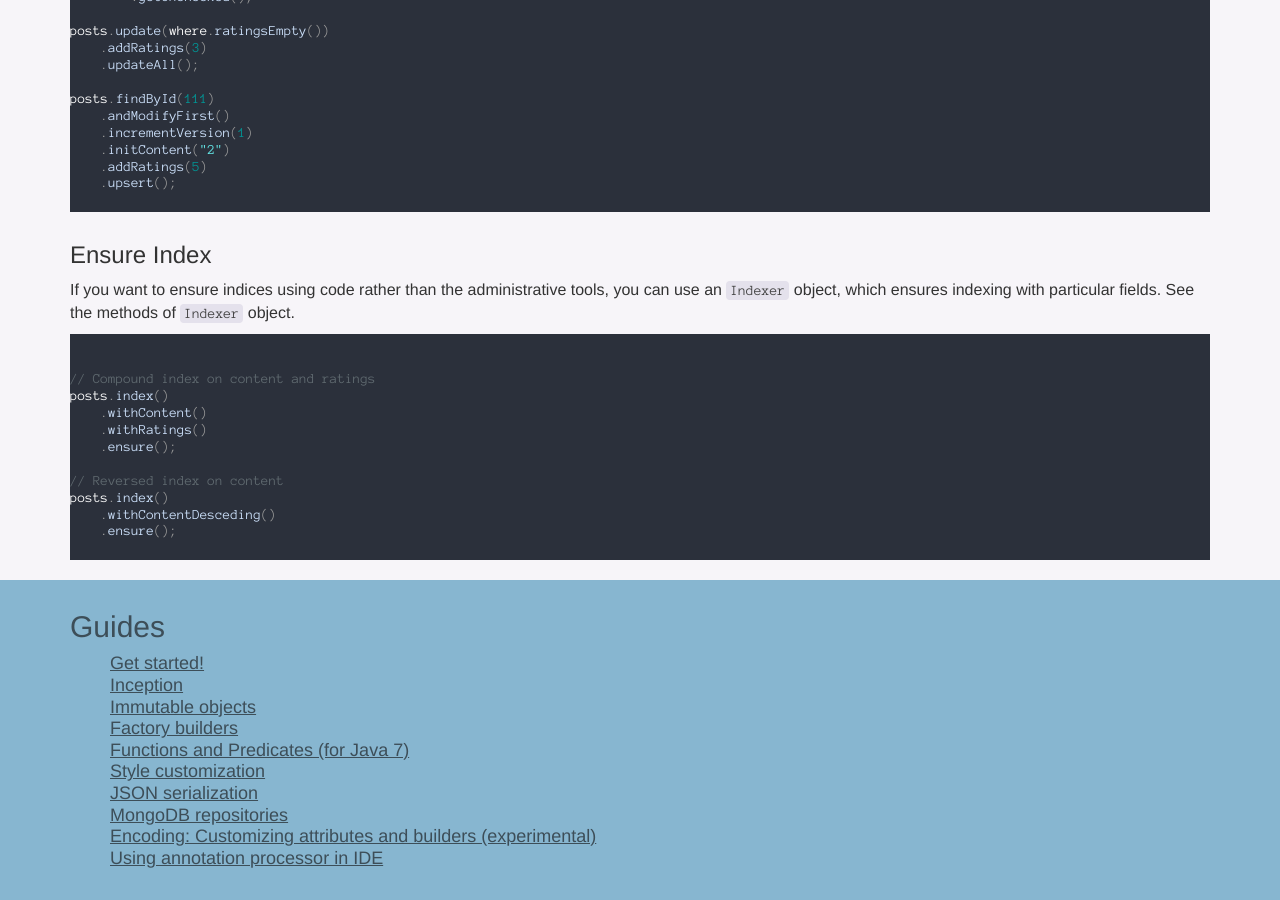
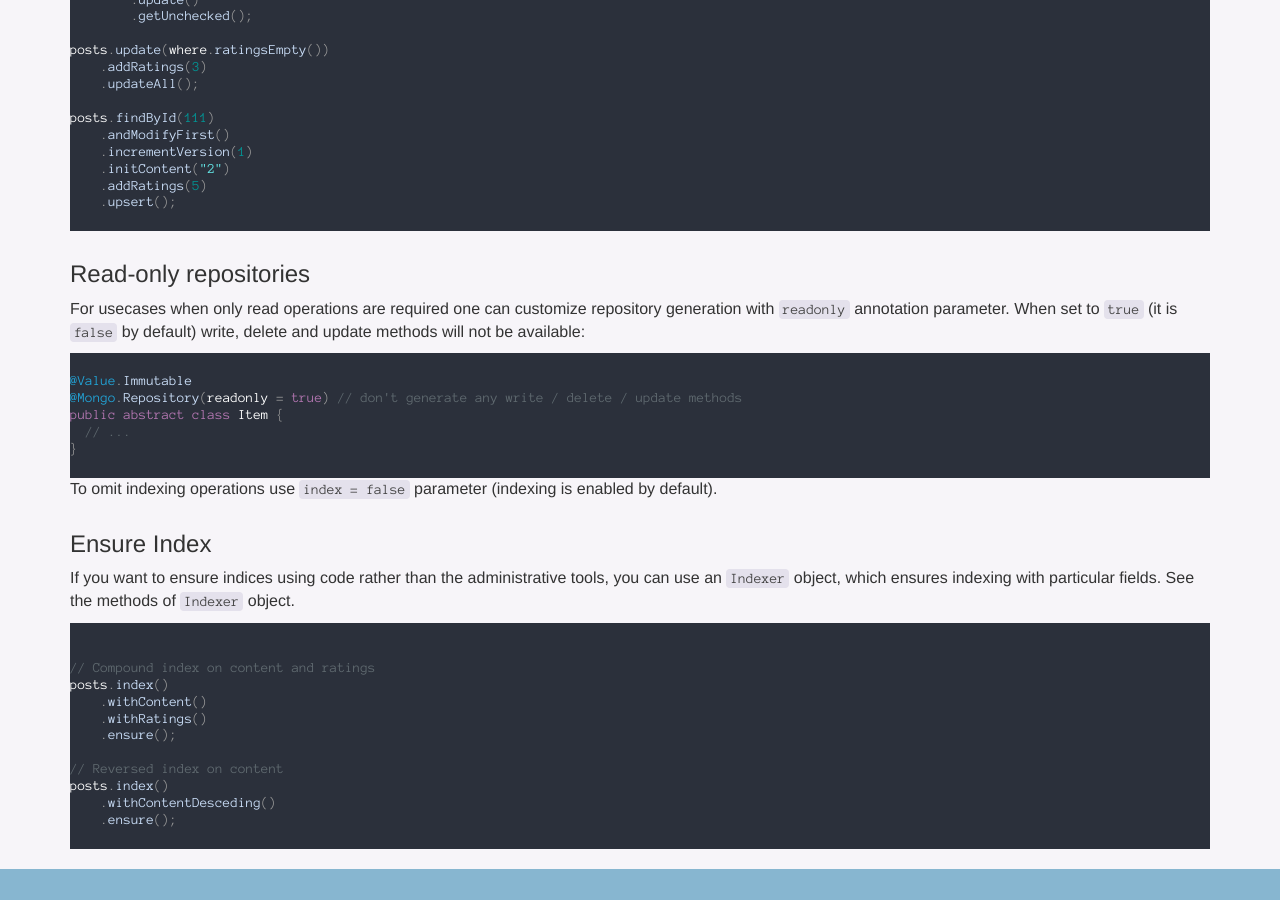
Before and after one commit to immutables/immutables.github.io, a Jekyll site: the page built from mongo.md, in a window 1280 px wide and 900 px high, scrolled down 7306 px. Built offline with Jekyll 4.4.1, drawn with Linux system fonts in a browser that asks for light colours; nearby versions of some CDN libraries; Markdown is read by kramdown in place of the engine named in the settings; some of the changed text lies outside the part shown.

Commit message:
add documentation on readonly repositories

````diff
--- a/mongo.md
+++ b/mongo.md
@@ -425,6 +425,18 @@ posts.findById(111)
     .upsert();
 ```
 
+### Read-only repositories
+For usecases when only read operations are required one can customize repository generation with `readonly` annotation parameter.
+When set to `true` (it is `false` by default) write, delete and update methods will not be available:
+```java
+@Value.Immutable
+@Mongo.Repository(readonly = true) // don't generate any write / delete / update methods
+public abstract class Item {
+  // ...
+}
+```
+To omit indexing operations use `index = false` parameter (indexing is enabled by default).
+
 ### Ensure Index
 
 If you want to ensure indices using code rather than the administrative tools,
````
